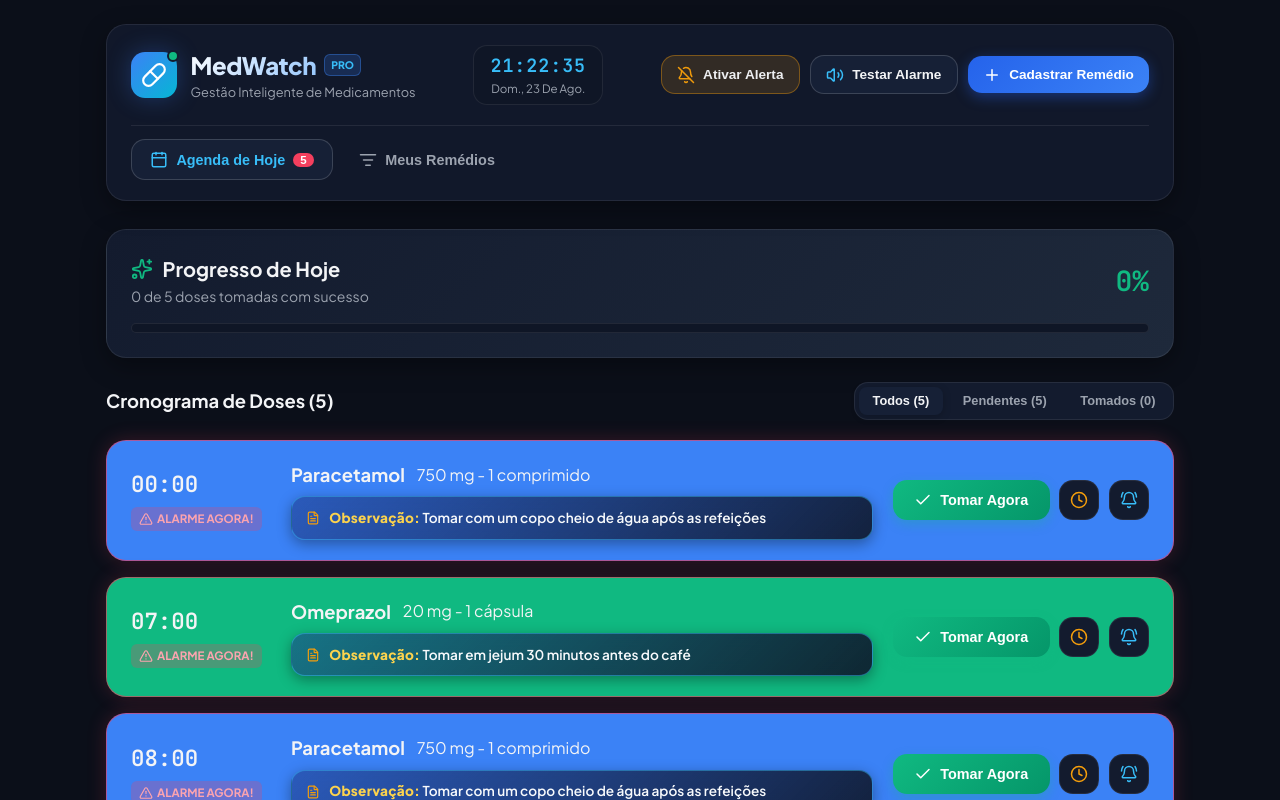
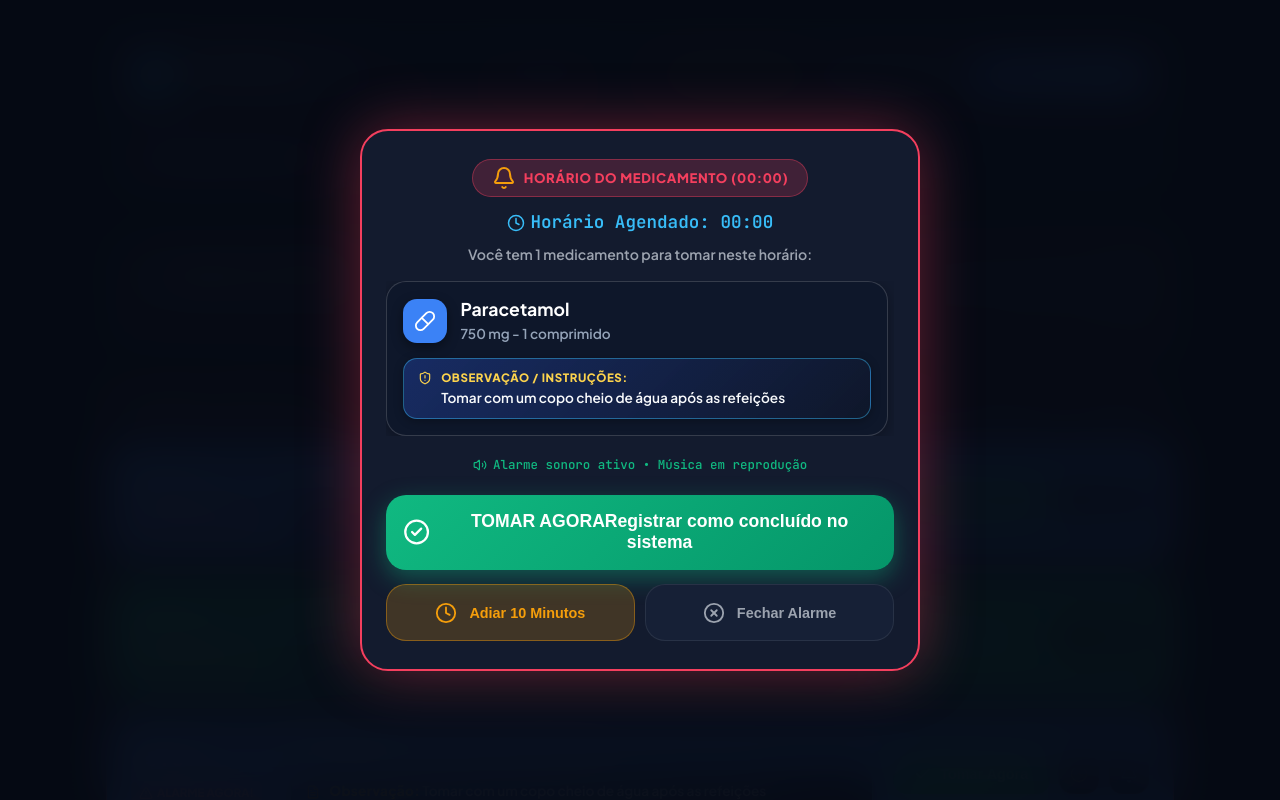
Before and after one commit to GabrielBeckerC/MedWatch, a React (Vite) app: page / in a window 1280 px wide. Shown: the top 800 px of the page. Built offline with nearby package versions, Linux system fonts and the light colour scheme.

Commit message:
fix: stop notification infinite loop and auto-redirect to medication overlay on unlock

```diff
--- a/src/App.tsx
+++ b/src/App.tsx
@@ -77,6 +77,7 @@ export function App() {
       }
 
       if (matching.length > 0) {
+        setActiveTab('timeline');
         setActiveAlarms(matching);
         alarmAudio.startAlarmSound();
         alarmAudio.vibrateMobile();
@@ -89,23 +90,22 @@ export function App() {
     });
   }, [todaySchedules]);
 
-  // Main alarm ticker checking exact time and snoozed timers
+  // Main alarm ticker checking scheduled time and snoozed timers
   useEffect(() => {
     const checkScheduleTick = () => {
       const now = Date.now();
-      const currentMinuteStr = new Date().toLocaleTimeString('pt-BR', { hour: '2-digit', minute: '2-digit' });
 
-      // Find all untriggered schedules that match current minute or expired snooze
+      // Find all untriggered schedules that match current/passed time or expired snooze
       const dueSchedules: DoseSchedule[] = [];
       let targetTime: string | null = null;
 
       for (const schedule of todaySchedules) {
         if (schedule.status === 'taken') continue;
 
-        const isSnoozeExpired = schedule.snoozedUntil && now >= schedule.snoozedUntil;
-        const isExactMinute = schedule.time === currentMinuteStr;
+        const isSnoozeExpired = schedule.snoozedUntil ? now >= schedule.snoozedUntil : false;
+        const isTimeDue = schedule.scheduledTimestamp <= now;
 
-        if ((isExactMinute || isSnoozeExpired) && !triggeredAlarmIds.has(schedule.id)) {
+        if ((isTimeDue || isSnoozeExpired) && !triggeredAlarmIds.has(schedule.id)) {
           if (!targetTime) {
             targetTime = schedule.time;
           }
@@ -117,6 +117,7 @@ export function App() {
       }
 
       if (dueSchedules.length > 0 && activeAlarms.length === 0) {
+        setActiveTab('timeline');
         setActiveAlarms(dueSchedules);
         alarmAudio.startAlarmSound();
         alarmAudio.vibrateMobile();
@@ -131,6 +132,74 @@ export function App() {
     checkScheduleTick();
     const interval = setInterval(checkScheduleTick, 2000);
     return () => clearInterval(interval);
+  }, [todaySchedules, triggeredAlarmIds, activeAlarms]);
+
+  // App resume & visibility change listener (triggers check automatically when unlocking phone)
+  useEffect(() => {
+    const handleAppResume = () => {
+      clearAllNativeNotifications();
+      const now = Date.now();
+      const dueSchedules: DoseSchedule[] = [];
+      let targetTime: string | null = null;
+
+      for (const schedule of todaySchedules) {
+        if (schedule.status === 'taken') continue;
+
+        const isSnoozeExpired = schedule.snoozedUntil ? now >= schedule.snoozedUntil : false;
+        const isTimeDue = schedule.scheduledTimestamp <= now;
+
+        if ((isTimeDue || isSnoozeExpired) && !triggeredAlarmIds.has(schedule.id)) {
+          if (!targetTime) {
+            targetTime = schedule.time;
+          }
+          if (schedule.time === targetTime) {
+            dueSchedules.push(schedule);
+          }
+        }
+      }
+
+      if (dueSchedules.length > 0 && activeAlarms.length === 0) {
+        setActiveTab('timeline');
+        setActiveAlarms(dueSchedules);
+        alarmAudio.startAlarmSound();
+        alarmAudio.vibrateMobile();
+        setTriggeredAlarmIds((prev) => {
+          const next = new Set(prev);
+          dueSchedules.forEach((s) => next.add(s.id));
+          return next;
+        });
+      }
+    };
+
+    const handleVisibility = () => {
+      if (document.visibilityState === 'visible') {
+        handleAppResume();
+      }
+    };
+
+    document.addEventListener('visibilitychange', handleVisibility);
+    window.addEventListener('focus', handleAppResume);
+
+    let appListener: { remove: () => void } | null = null;
+    import('@capacitor/app')
+      .then(({ App: CapApp }) => {
+        CapApp.addListener('appStateChange', (state) => {
+          if (state.isActive) {
+            handleAppResume();
+          }
+        }).then((l) => {
+          appListener = l;
+        });
+      })
+      .catch(() => {});
+
+    return () => {
+      document.removeEventListener('visibilitychange', handleVisibility);
+      window.removeEventListener('focus', handleAppResume);
+      if (appListener) {
+        appListener.remove();
+      }
+    };
   }, [todaySchedules, triggeredAlarmIds, activeAlarms]);
 
   const handleSaveMedication = (medPartial: Partial<Medication>) => {
--- a/src/components/AlarmOverlay.tsx
+++ b/src/components/AlarmOverlay.tsx
@@ -25,14 +25,6 @@ export const AlarmOverlay: React.FC<AlarmOverlayProps> = ({
     if (hasAlarms) {
       alarmAudio.startAlarmSound();
       alarmAudio.vibrateMobile();
-
-      const timeset = activeAlarms[0]?.time || '';
-      const names = activeAlarms.map((a) => a.medicationName).join(', ');
-      alarmAudio.sendNativeNotification(
-        `🚨 HORA DE TOMAR REMÉDIO (${timeset})`,
-        `Medicamentos: ${names}`,
-        { time: timeset, medicationId: activeAlarms[0]?.medicationId }
-      );
     } else {
       alarmAudio.stopAlarmSound();
     }
@@ -40,7 +32,7 @@ export const AlarmOverlay: React.FC<AlarmOverlayProps> = ({
     return () => {
       alarmAudio.stopAlarmSound();
     };
-  }, [hasAlarms, activeAlarms]);
+  }, [hasAlarms]);
 
   if (!hasAlarms) return null;
 
--- a/src/utils/nativeAlarmScheduler.ts
+++ b/src/utils/nativeAlarmScheduler.ts
@@ -64,11 +64,26 @@ export async function clearAllNativeNotifications() {
   }
 }
 
+function hashStringToId(str: string): number {
+  let hash = 0;
+  for (let i = 0; i < str.length; i++) {
+    hash = (hash << 5) - hash + str.charCodeAt(i);
+    hash |= 0;
+  }
+  return (Math.abs(hash) % 2000000000) + 1;
+}
+
 export async function setupNotificationActionListener(
   onNotificationClick: (extra?: { medicationId?: string; time?: string }) => void
 ) {
   try {
     const { LocalNotifications } = await import('@capacitor/local-notifications');
+
+    try {
+      await LocalNotifications.removeAllListeners();
+    } catch {
+      // ignore
+    }
 
     // 1. Listen for user tapping a notification
     await LocalNotifications.addListener('localNotificationActionPerformed', async (action) => {
@@ -137,8 +152,6 @@ export async function scheduleNativeFutureAlarms(medications: Medication[]): Pro
       extra: Record<string, unknown>;
     }> = [];
 
-    let nextId = 1000;
-
     medications.forEach((med) => {
       if (!med.active) return;
 
@@ -156,9 +169,9 @@ export async function scheduleNativeFutureAlarms(medications: Medication[]): Pro
           scheduleDate.setDate(scheduleDate.getDate() + 1);
         }
 
-        nextId += 1;
+        const notifId = hashStringToId(`${med.id}_${sch.time}`);
         notificationsToSchedule.push({
-          id: nextId,
+          id: notifId,
           title: `⏰ Hora do Remédio: ${med.name}`,
           body: `Tomar ${med.dosage} (${sch.time}) - ${med.instructions || 'Siga a recomendação médica'}`,
           schedule: {
```
